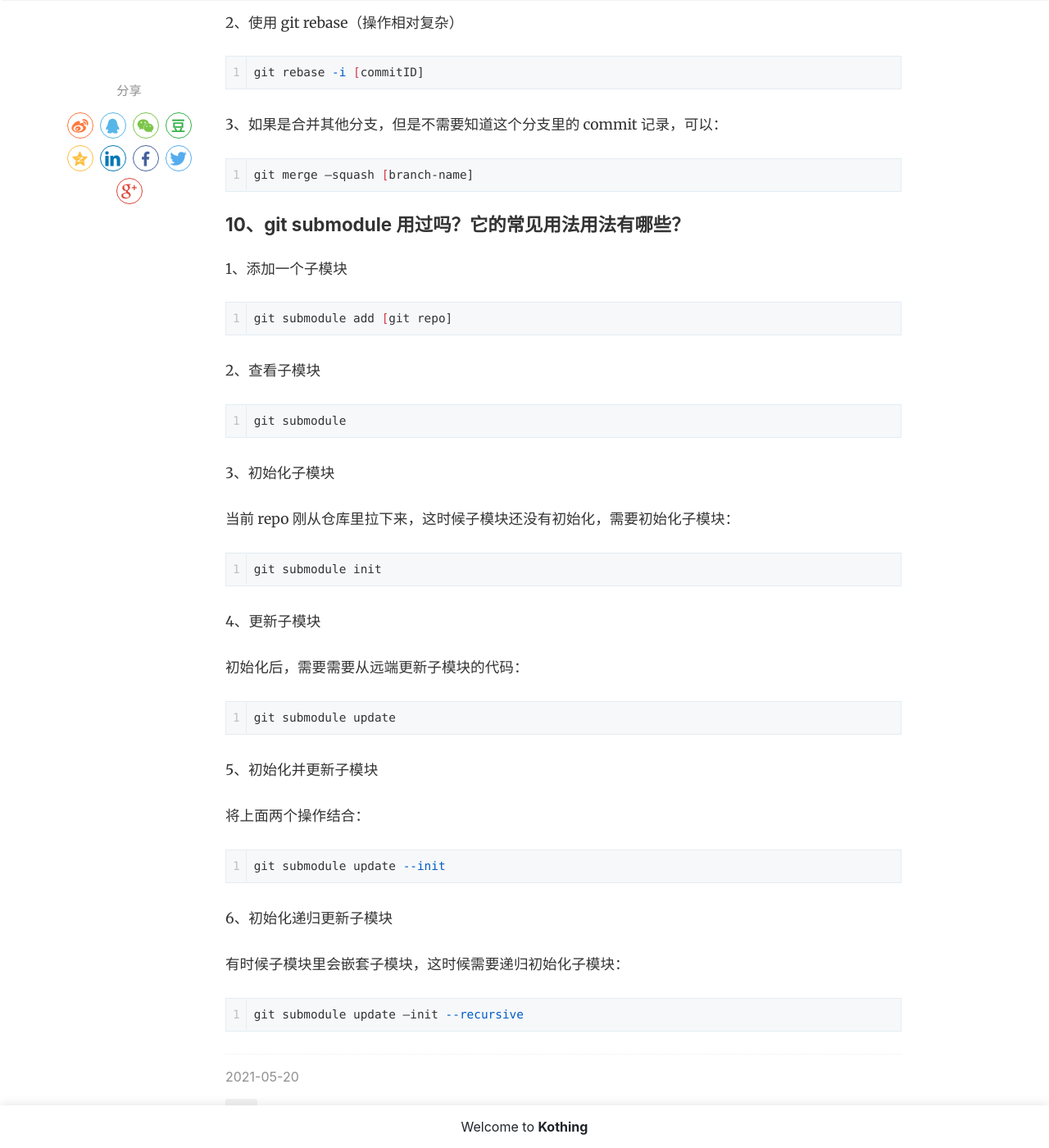
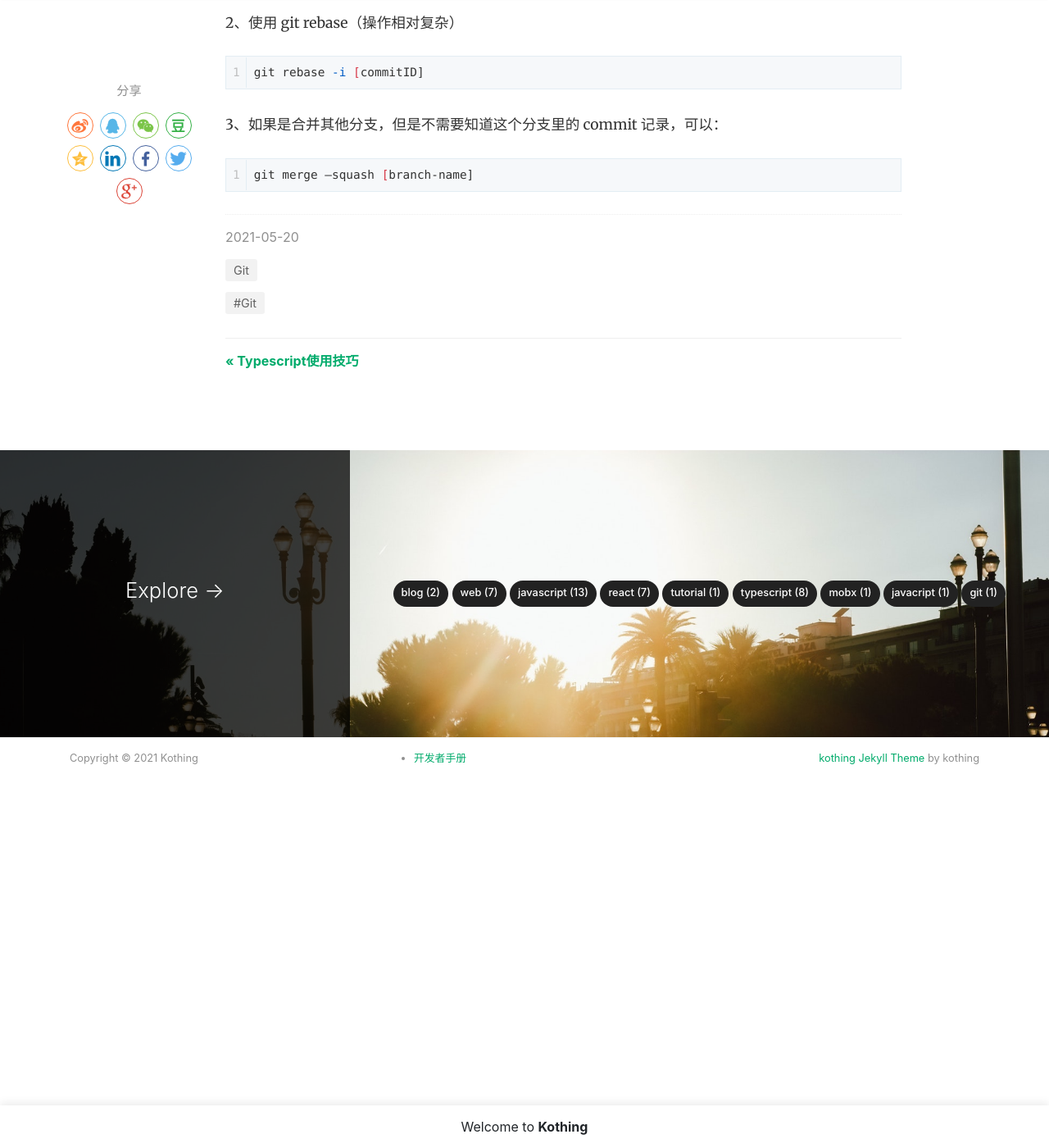
Before and after one commit to kothing/kothing.github.io, a Jekyll site: the page built from _posts/2021-05-20-git-use-frequently.md, in a window 1280 px wide and 1400 px high, scrolled down 2887 px. Shown: the whole window at 82% size. Built offline with Jekyll 4.4.1, drawn with Linux system fonts in a browser that asks for light colours; nearby versions of some CDN libraries; comment, search, counter and statistics services are not loaded; after the commit the page ends 3911 px from its top, so only the background shows below that.

Commit message:
Update 2021-05-20-git-use-frequently.md

````diff
--- a/_posts/2021-05-20-git-use-frequently.md
+++ b/_posts/2021-05-20-git-use-frequently.md
@@ -99,49 +99,3 @@ git rebase -i [commitID]
 ```bash
 git merge —squash [branch-name]
 ```
-
-### 10、git submodule 用过吗？它的常见用法用法有哪些？
-
-1、添加一个子模块
-
-```bash
-git submodule add [git repo]
-```
-
-2、查看子模块
-
-```bash
-git submodule
-```
-
-3、初始化子模块
-
-当前 repo 刚从仓库里拉下来，这时候子模块还没有初始化，需要初始化子模块：
-
-```bash
-git submodule init
-```
-
-4、更新子模块
-
-初始化后，需要需要从远端更新子模块的代码：
-
-```bash
-git submodule update
-```
-
-5、初始化并更新子模块
-
-将上面两个操作结合：
-
-```bash
-git submodule update --init
-```
-
-6、初始化递归更新子模块
-
-有时候子模块里会嵌套子模块，这时候需要递归初始化子模块：
-
-```bash
-git submodule update —init --recursive
-```
````
